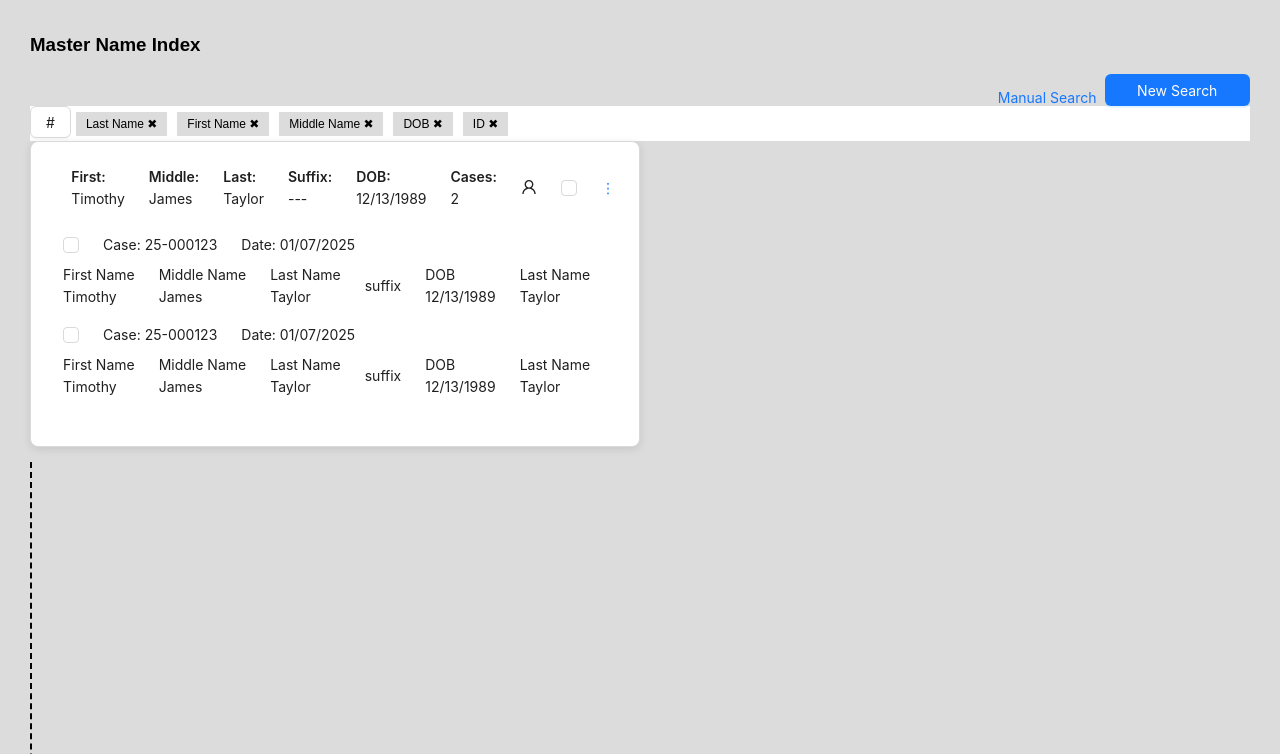
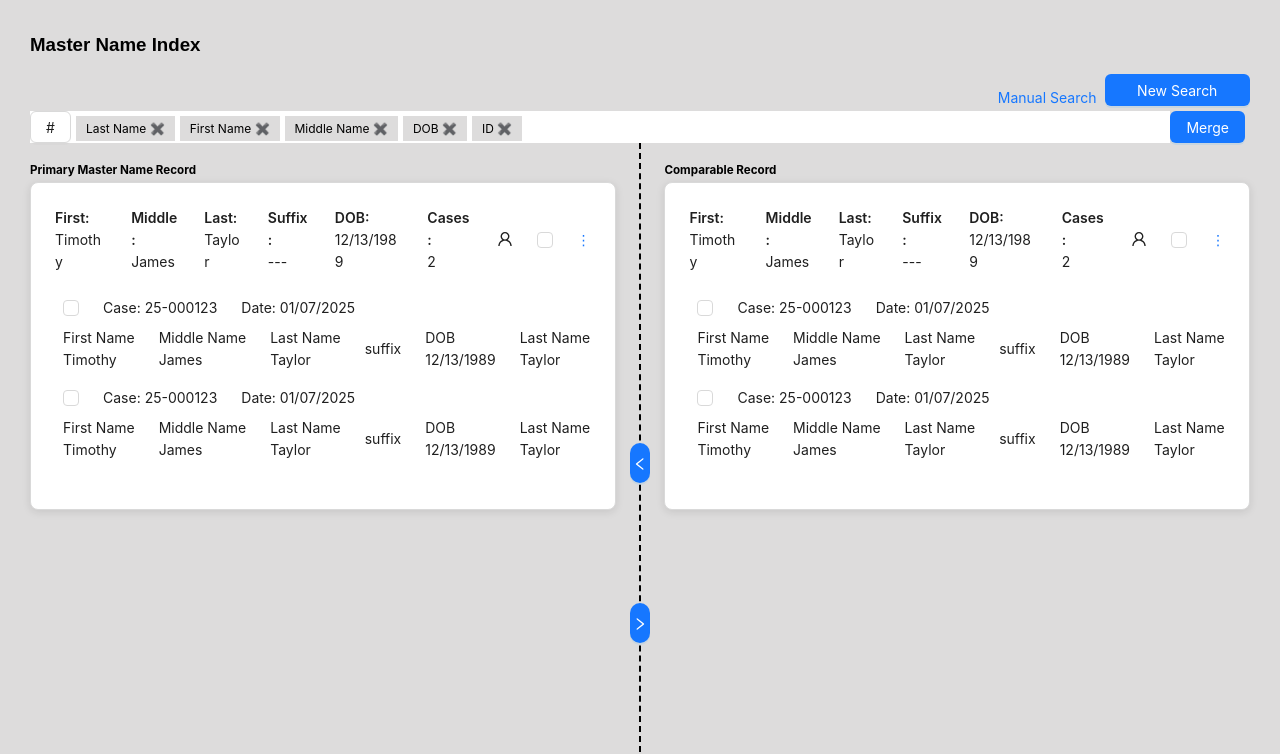
Before and after one commit to anants23O02/CJN-merged, a Next.js app: page /pages/MasterViewMerge in a window 1280 px wide. Shown: the top 754 px of the page. Built offline with nearby package versions, Linux system fonts and the light colour scheme.

Commit message:
fixed card parallel

```diff
--- a/app/components/Modal/modal.tsx
+++ b/app/components/Modal/modal.tsx
@@ -47,10 +47,11 @@ const FilterPopup: React.FC = () => {
   };
 
   return (
-    <div style={{background:"white"}}>
+    <div style={{background:"white",}}>
       <Button
         type="default"
-        onClick={() => setIsModalVisible(true)}>
+        onClick={() => setIsModalVisible(true)}
+        style={{border: "1px solid white !important",margin: "5px !important"}}>
         #
       </Button>
         {selectedFilters.map((filter) => (
@@ -59,7 +60,7 @@ const FilterPopup: React.FC = () => {
             style={{
               display: 'inline-block',
               padding: '5px 10px',
-              margin: '5px',
+              marginLeft:"5px",
               background: 'rgb(221, 220, 220)',
               cursor: 'pointer',
               fontSize:'12px'
--- a/app/components/casecard/casecard.tsx
+++ b/app/components/casecard/casecard.tsx
@@ -40,7 +40,7 @@ const CaseCard: React.FC = () => {
       style={{
         margin: 0, // No extra margins on the Row
         padding: 0, // No extra padding on the Row
-        width: '50%', // Full width of parent container
+        width: '100%', // Full width of parent container
         display: 'flex', // Flex layout for flexibility
       }}
     >
--- a/app/pages/MasterViewMerge/page.tsx
+++ b/app/pages/MasterViewMerge/page.tsx
@@ -43,7 +43,34 @@ const NewPage: React.FC = () => {
           <MainButton handleClick={newSearchHandler}>New Search</MainButton>
         </Col>
       </Row>
+
+      <Row style={{
+          display: "flex",
+          alignItems: "top",
+          justifyContent: "space-between",
+          "margin-top":"5px",
+          "margin-right":"5px"
+        }}>
+        <Col flex="auto">
       <FilterPopup />
+        </Col>
+        <Col >
+      <MainButton handleClick={newSearchHandler}>Merge</MainButton>
+
+        </Col>
+      </Row>
+
+      <Row
+        style={{
+          display: "flex",
+          alignItems: "top",
+          justifyContent: "space-between",
+        }}
+      >
+        <Col flex="auto" style={{ maxWidth: "48%" }}>
+        <Row>
+        <h5 style={{ marginBottom: "5px" }}>Primary Master Name Record</h5>
+      </Row>
           <CaseCard
             firstName="Timothy"
             middleName="James"
@@ -52,9 +79,24 @@ const NewPage: React.FC = () => {
             dob="12/13/1989"
             cases={2}
           />
-      <VerticalLineWithDrawer>
-
-      </VerticalLineWithDrawer>
+        </Col>
+        <Col flex="none" style={{ padding: "0 10px" }}>
+          <VerticalLineWithDrawer />
+        </Col>
+        <Col flex="auto" style={{ maxWidth: "48%" }}>
+        <Row>
+        <h5 style={{ marginBottom: "5px" }}>Comparable Record</h5>
+      </Row>
+          <CaseCard
+            firstName="Timothy"
+            middleName="James"
+            lastName="Taylor"
+            suffix={null}
+            dob="12/13/1989"
+            cases={2}
+          />
+        </Col>
+      </Row>
     </div>
   );
 };
```
Lines whose indentation alone changed are shown as unchanged.
